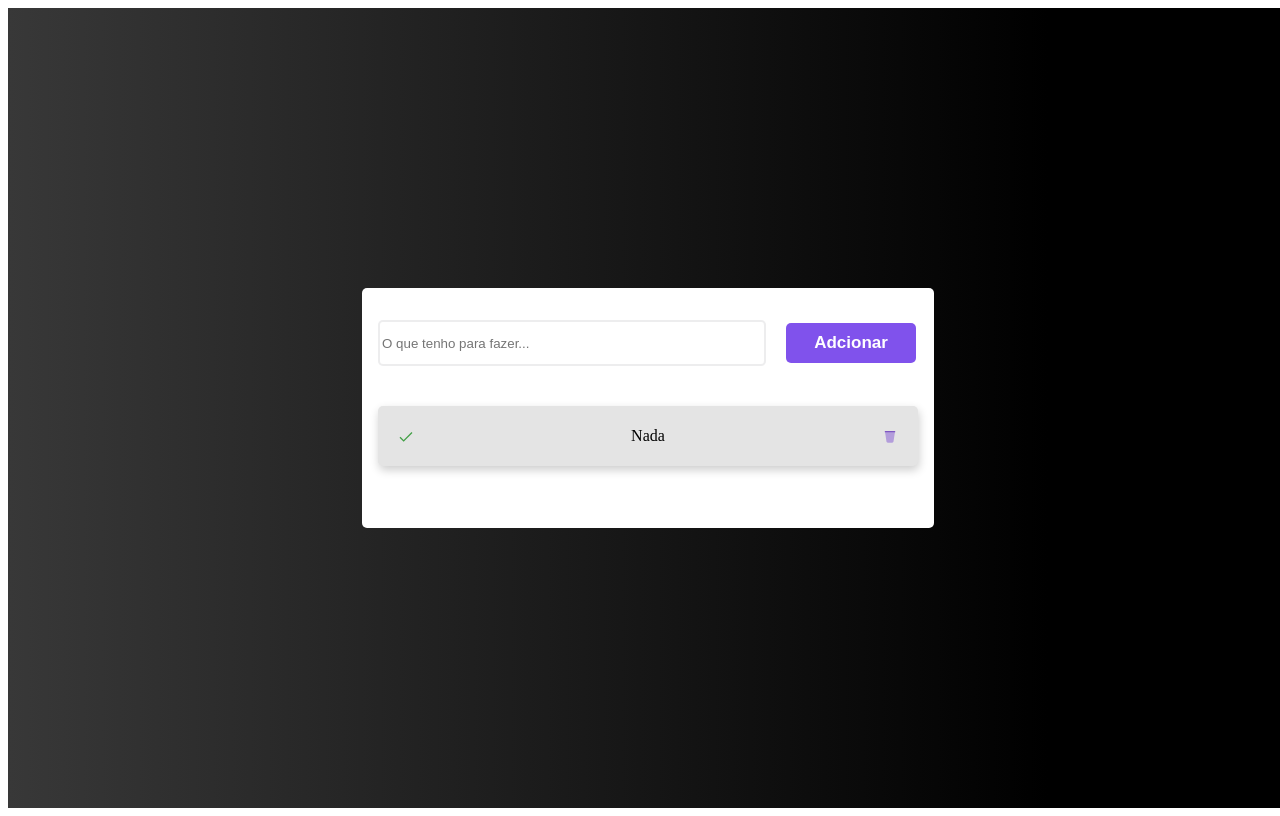
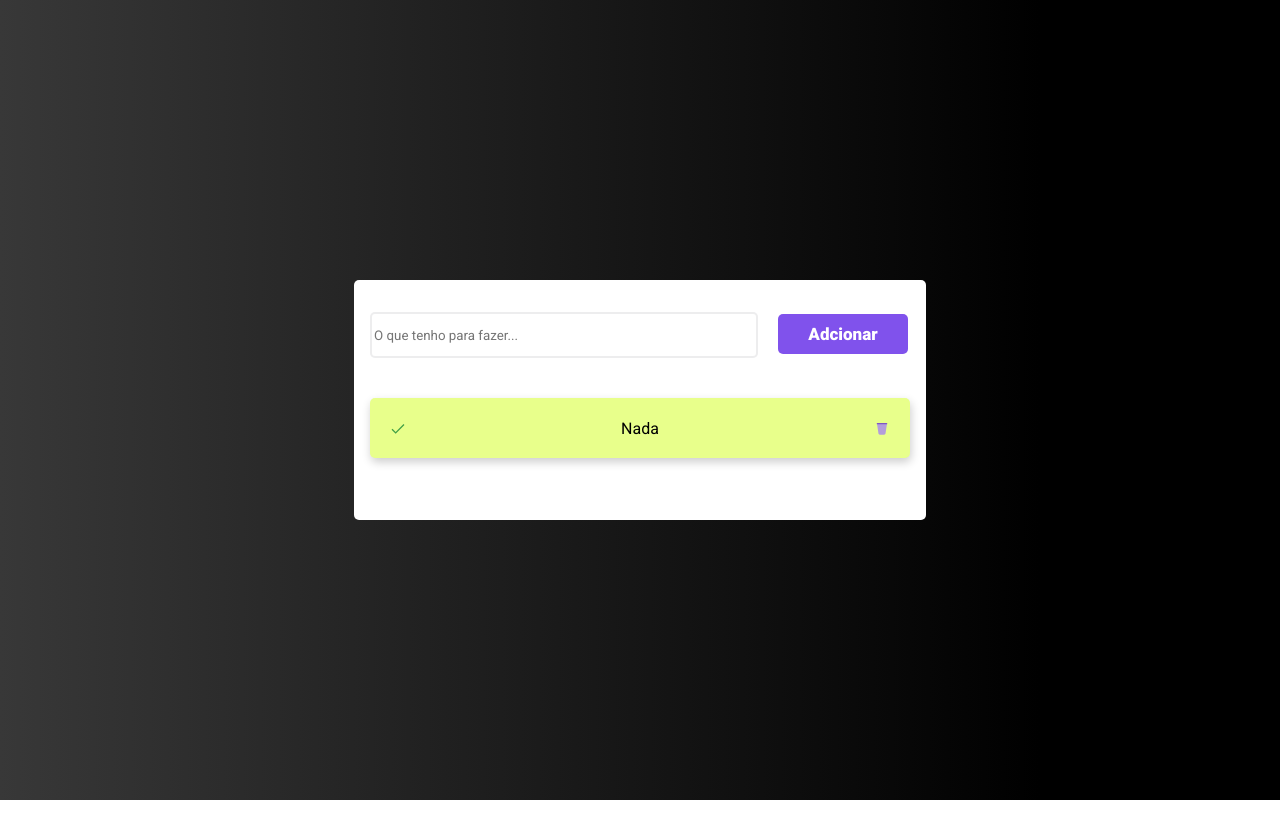
Before and after one commit to n4ju15/to-do, a React (Vite) app: page / in a window 1280 px wide. Built offline with nearby package versions, Linux system fonts and the light colour scheme.

Commit message:
Changing color of completed tasks and Deleting tasks.

```diff
--- a/src/App.jsx
+++ b/src/App.jsx
@@ -20,8 +20,15 @@ function App() {
   function finalizarTarefa(id){
 
     const newList = list.map( item => (
-      item.id === id ? { ...item, finished: true } : item
+      item.id === id ? { ...item, finished: !item.finished } : item
     ))
+
+    setList(newList)
+  }
+
+  function excluirTarefa(id){
+
+    const newList = list.filter( item => item.id !== id )
 
     setList(newList)
   }
@@ -37,7 +44,7 @@ function App() {
             <ListItem isFinished={item.finished} key={item.id}>
               <FcCheckmark onClick={() => finalizarTarefa(item.id)}/>
               <li>{item.task}</li>
-              <FcEmptyTrash />
+              <FcEmptyTrash onClick={() => excluirTarefa(item.id)}/>
             </ListItem>
           ))}
         </ul>
--- a/src/main.jsx
+++ b/src/main.jsx
@@ -6,6 +6,7 @@ import GlobalStyles from './GlobalStyles.js'
 
 ReactDOM.createRoot(document.getElementById('root')).render(
   <React.StrictMode>
+    <GlobalStyles />
     <App />
   </React.StrictMode>,
 )
--- a/src/styles.js
+++ b/src/styles.js
@@ -42,7 +42,7 @@ export const Button = styled.button`
 `
 
 export const ListItem = styled.div`
-    background: ${ props => props.isfinished ? '#E8FF8B' : '#E4E4E4' };
+    background: ${ props => props.isFinished ? '#E8FF8B' : '#E4E4E4' };
     box-shadow: 1px 4px 10px 0px rgba(0, 0, 0, 0.20);
     border-radius: 5px;
     height: 60px;
```
